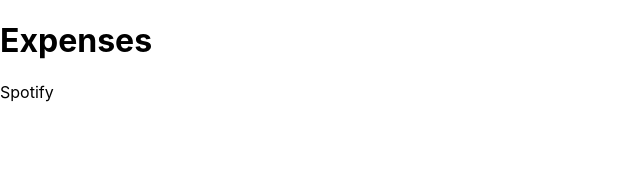
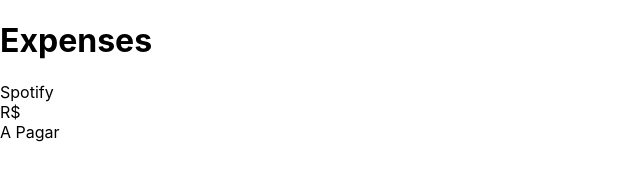
Before and after one commit to felipecesr/react-test-driven-development, a React (Create React App) app: page / in a window 1280 px wide. Shown: the top 192 px of the page, without its empty margins (0-640 px from the left). Built offline with nearby package versions, Linux system fonts and the light colour scheme.

Commit message:
feat(step-3): add more props to expense component

```diff
--- a/src/components/Expense/index.js
+++ b/src/components/Expense/index.js
@@ -1,3 +1,9 @@
-const Expense = ({ description }) => <div>{description}</div>
+const Expense = ({ description, value, paid }) => (
+  <div>
+    <div>{description}</div>
+    <div>R$ {value}</div>
+    <div>{paid ? 'Pago' : 'A Pagar'}</div>
+  </div>
+)
 
 export default Expense
```
Also changed, not shown: 1 other file (tests, documents, lock files or other folders).
